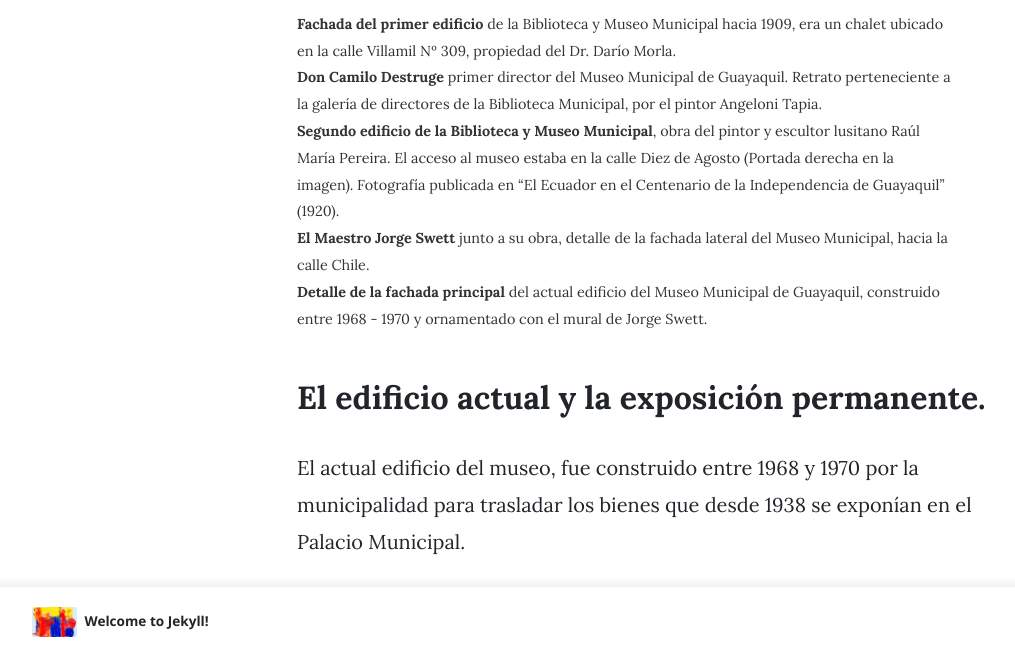
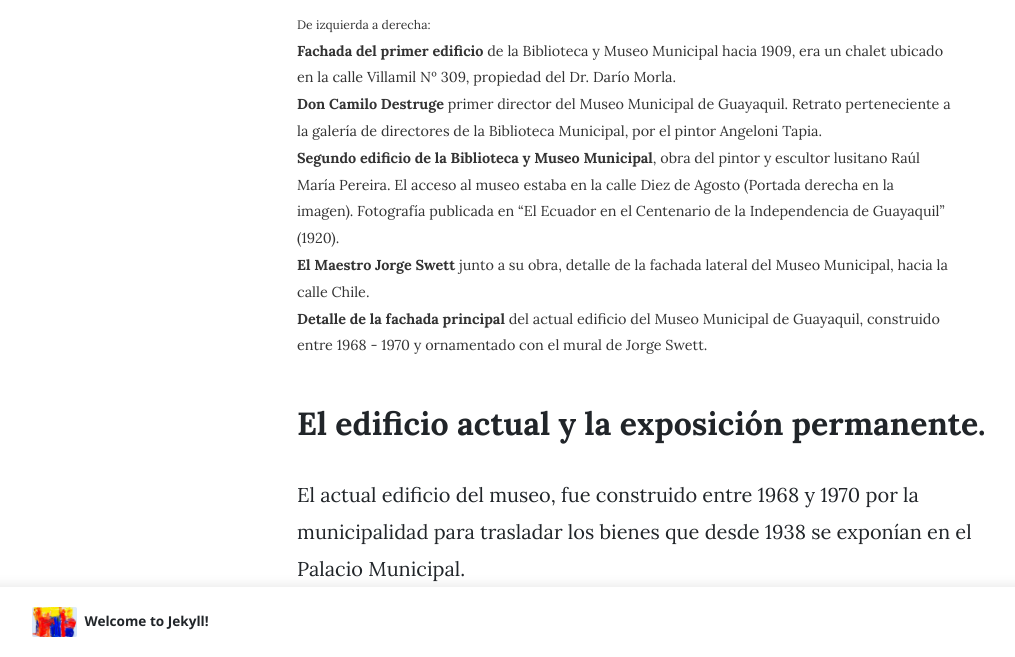
Before and after one commit to ybarbouro/mmdg-site, a Jekyll site: the page built from _posts/2019-12-23-historia.md, in a window 1280 px wide and 900 px high, scrolled down 1547 px, cut to the strip 243-900 px from the top of the window. Shown: the whole strip, without its empty margins (73-1088 px from the left). Built offline with Jekyll 4.4.1, drawn with Linux system fonts in a browser that asks for light colours; nearby versions of some CDN libraries; comment, search, counter and statistics services are not loaded.

Commit message:
Update 2019-12-23-historia.md

```diff
--- a/_posts/2019-12-23-historia.md
+++ b/_posts/2019-12-23-historia.md
@@ -22,7 +22,7 @@ En este sitio se inauguró para 1916 un nuevo edifico de construcción mixta par
   <img class="selection" src="//res.cloudinary.com/magnvs/image/upload/v1577170477/x61uiioeeqipkgc9iqr3.jpg"/>
   <img class="selection" src="//res.cloudinary.com/magnvs/image/upload/v1577170097/ssfbkpu1u8zmtx7ykgdl.jpg"/>
   <img class="selection" src="//res.cloudinary.com/magnvs/image/upload/v1577170817/sgdtvnbqgwkrijlfrmgx.jpg"/>
-  <div class="captions"><b>Fachada del primer edificio</b> de la Biblioteca y Museo Municipal hacia 1909, era un chalet ubicado en la calle Villamil Nº 309, propiedad del Dr. Darío Morla.<br />
+  <div class="captions"><small>De izquierda a derecha:</small><br /><b>Fachada del primer edificio</b> de la Biblioteca y Museo Municipal hacia 1909, era un chalet ubicado en la calle Villamil Nº 309, propiedad del Dr. Darío Morla.<br />
     <b>Don Camilo Destruge</b> primer director del Museo Municipal de Guayaquil. Retrato perteneciente a la galería de directores de la Biblioteca Municipal, por el pintor Angeloni Tapia.<br />
     <b>Segundo edificio de la Biblioteca y Museo Municipal</b>, obra del pintor y escultor lusitano Raúl María Pereira. El acceso al museo estaba en la calle Diez de Agosto (Portada derecha en la imagen). Fotografía publicada en “El Ecuador en el Centenario de la Independencia de Guayaquil” (1920).<br/><b>El Maestro Jorge Swett</b> junto a su obra, detalle de la fachada lateral del Museo Municipal, hacia la calle Chile.<br/>
     <b>Detalle de la fachada principal</b> del actual edificio del Museo Municipal de Guayaquil, construido entre 1968 - 1970 y ornamentado con el mural de Jorge Swett.
```
